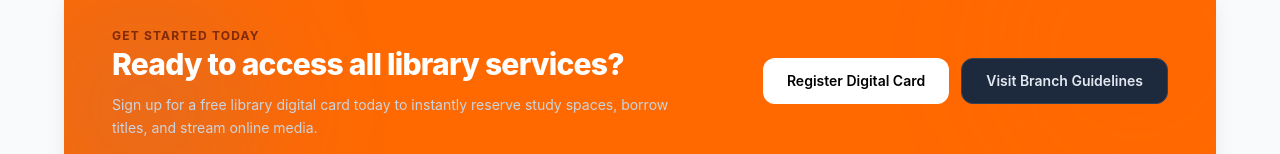
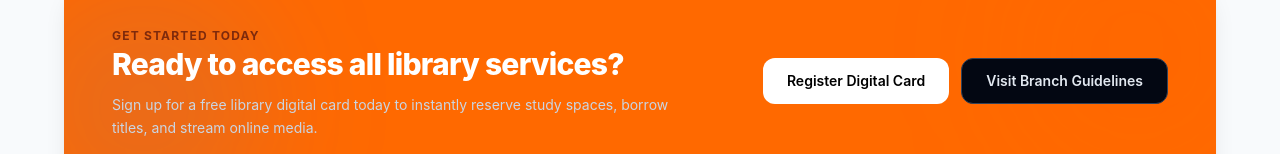
Before and after one commit to system-Barinda/LIBRA, a React (Vite) app: page /service in a window 1280 px wide. Shown: the part 1735-1889 px from the top of the page. Built offline with nearby package versions, Linux system fonts and the light colour scheme.

Commit message:
chore:updated one

```diff
--- a/src/pages/ServicesPage.tsx
+++ b/src/pages/ServicesPage.tsx
@@ -358,7 +358,7 @@ export const ServicesPage: React.FC = () => {
             <button className="px-6 py-3 bg-white hover:bg-gray-200 text-black text-xs sm:text-sm font-semibold rounded-xl transition shadow-md shadow-orange-500/30 text-center">
               Register Digital Card
             </button>
-            <button className="px-6 py-3 bg-slate-800 hover:bg-slate-700 text-slate-200 text-xs sm:text-sm font-semibold rounded-xl transition text-center border border-slate-700">
+            <button className="px-6 py-3 bg-gray-950 hover:bg-slate-700 text-slate-200 text-xs sm:text-sm font-semibold rounded-xl transition text-center border border-slate-700">
               Visit Branch Guidelines
             </button>
           </div>
```
